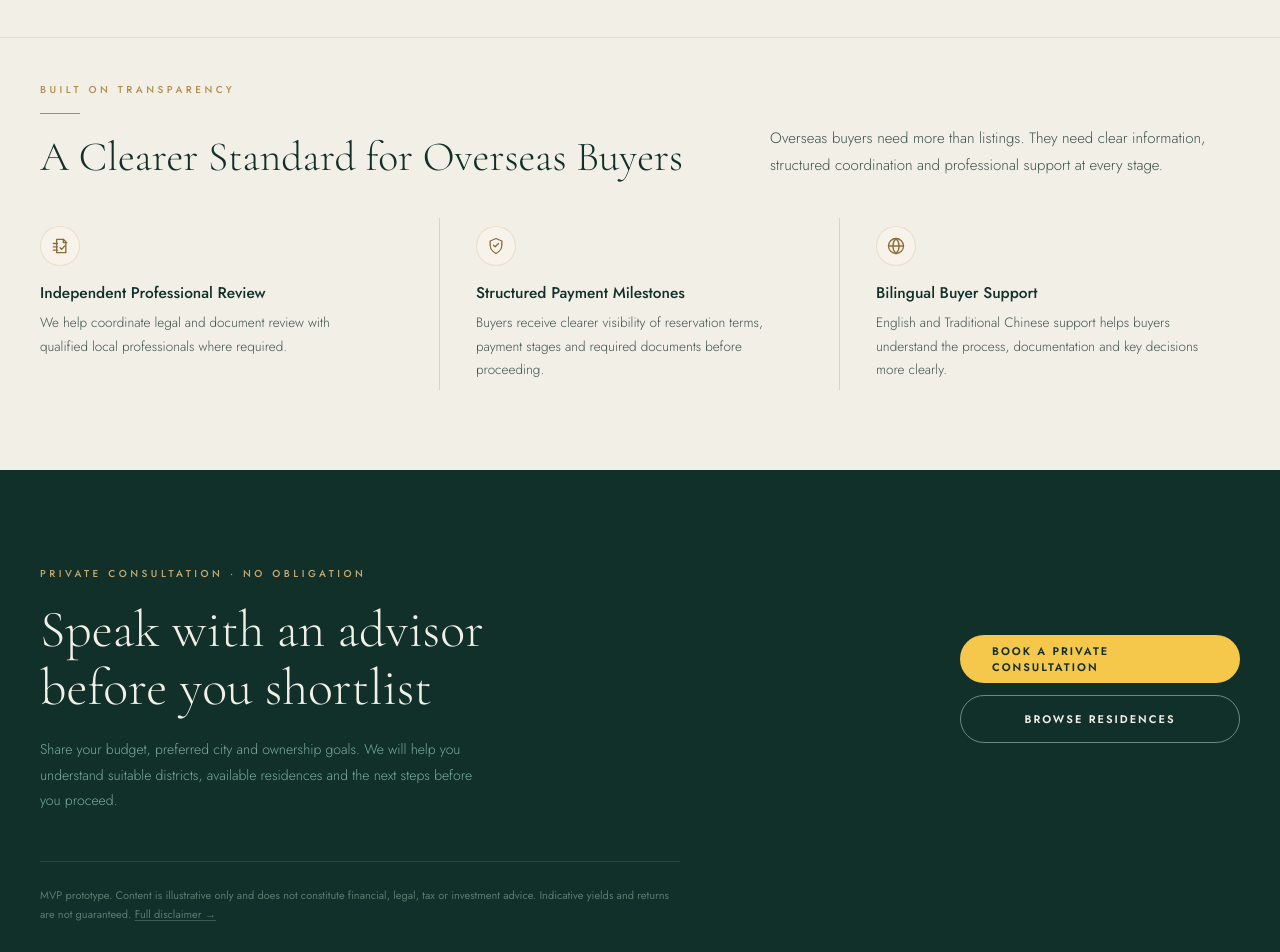
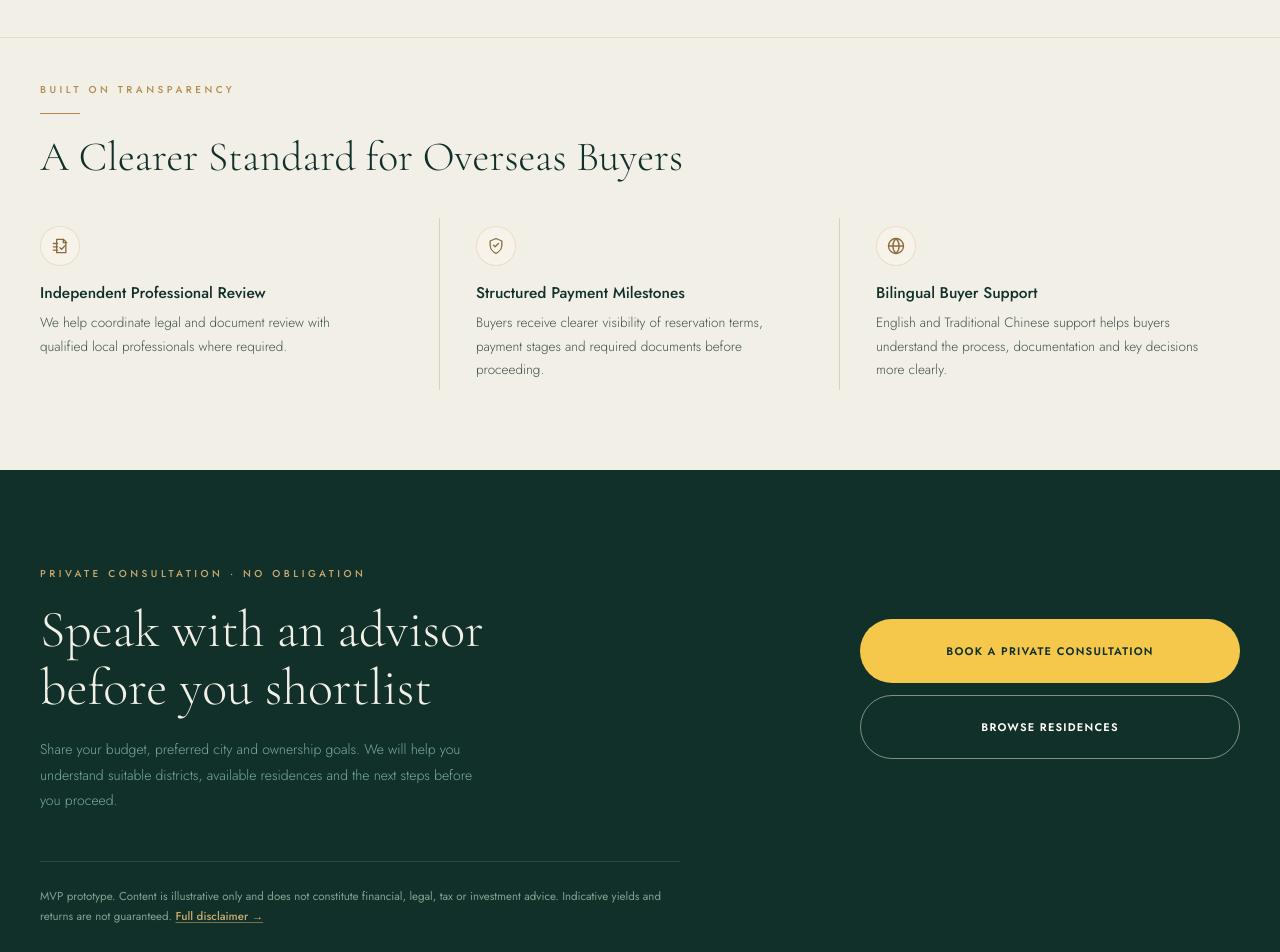
Before and after one commit to MC-eth/vietnam-property-platform, a Next.js app: page /how-it-works in a window 1280 px wide. Shown: the part 1860-2812 px from the top of the page. Built offline with nearby package versions, Linux system fonts and the light colour scheme.

Commit message:
Refine consultation CTA section

```diff
--- a/app/how-it-works/page.tsx
+++ b/app/how-it-works/page.tsx
@@ -253,7 +253,7 @@ export default function HowItWorksPage() {
         {/* Trust pillars */}
         <section className="border-t border-[#B08D4F]/20 px-6 pb-14 pt-8 sm:px-10 sm:pb-20 sm:pt-11">
           <div className="mx-auto max-w-7xl">
-            <div className="grid gap-6 lg:grid-cols-[0.58fr_0.42fr] lg:items-end">
+            <div className="max-w-2xl">
               <div className="max-w-2xl">
                 <BadgeLabel className="mb-4">
                   <TD value="Built on Transparency" />
@@ -263,9 +263,6 @@ export default function HowItWorksPage() {
                   <TD value="A Clearer Standard for Overseas Buyers" />
                 </h2>
               </div>
-              <p className="max-w-[470px] text-[15px] font-light leading-[1.75] text-[#3D5248] lg:justify-self-end lg:pb-1">
-                <TD value="Overseas buyers need more than listings. They need clear information, structured coordination and professional support at every stage." />
-              </p>
             </div>
             <div className="mt-9 grid gap-0 border-y border-[#D8D2C3] md:grid-cols-3 md:divide-x md:divide-[#D8D2C3] md:border-y-0">
               {trustPillars.map((pillar) => (
@@ -302,22 +299,22 @@ export default function HowItWorksPage() {
               </div>
               <div className="flex flex-col gap-3 lg:items-end">
                 <Link
-                  className="premium-focus-ring inline-flex min-h-12 w-full cursor-pointer items-center justify-center rounded-full bg-[#F5C84C] px-8 text-[11px] font-semibold uppercase tracking-[2px] text-[#11302A] transition-colors duration-200 hover:bg-[#E7B93D] sm:w-auto lg:w-[280px]"
+                  className="premium-focus-ring inline-flex min-h-14 w-full cursor-pointer items-center justify-center whitespace-nowrap rounded-full bg-[#F5C84C] px-7 text-center text-[10.5px] font-semibold uppercase tracking-[1.2px] text-[#11302A] transition-colors duration-200 hover:bg-[#E7B93D] sm:min-h-16 sm:w-[360px] sm:px-9 sm:text-[11px] lg:w-[380px]"
                   href="/enquiry"
                 >
                   <TD value="Book a Private Consultation" />
                 </Link>
                 <Link
-                  className="premium-focus-ring inline-flex min-h-12 w-full cursor-pointer items-center justify-center rounded-full border border-[#6C8A7E] px-8 text-[11px] font-semibold uppercase tracking-[2px] text-[#F2EFE7] transition-colors duration-200 hover:border-[#C9A96E] hover:text-[#C9A96E] sm:w-auto lg:w-[280px]"
+                  className="premium-focus-ring inline-flex min-h-14 w-full cursor-pointer items-center justify-center whitespace-nowrap rounded-full border border-[#D8D2C3]/58 px-7 text-center text-[10.5px] font-semibold uppercase tracking-[1.2px] text-[#FFFDF8] transition-colors duration-200 hover:border-[#C9A96E] hover:bg-white/[0.04] hover:text-[#F2EFE7] sm:min-h-16 sm:w-[360px] sm:px-9 sm:text-[11px] lg:w-[380px]"
                   href="/properties"
                 >
                   <TD value="Browse Residences" />
                 </Link>
               </div>
             </div>
-            <p className="mt-12 max-w-[640px] border-t border-white/10 pt-6 text-[11px] leading-[1.7] text-[#5C7A6E]">
+            <p className="mt-12 max-w-[640px] border-t border-white/12 pt-6 text-[11.5px] leading-[1.75] text-[#86A092]">
               <TD value="MVP prototype. Content is illustrative only and does not constitute financial, legal, tax or investment advice. Indicative yields and returns are not guaranteed." />{" "}
-              <Link className="premium-focus-ring cursor-pointer underline decoration-[#5C7A6E]/60 underline-offset-2 transition-opacity duration-200 hover:opacity-80" href="/legal-disclaimer">
+              <Link className="premium-focus-ring cursor-pointer font-medium text-[#C9A96E] underline decoration-[#C9A96E]/55 underline-offset-2 transition-opacity duration-200 hover:opacity-85" href="/legal-disclaimer">
                 <TD value="Full disclaimer" /> <span aria-hidden="true">→</span>
               </Link>
             </p>
```
